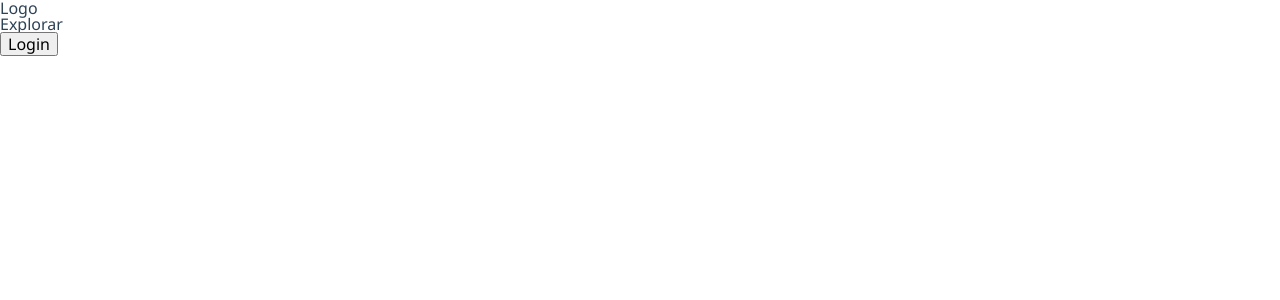
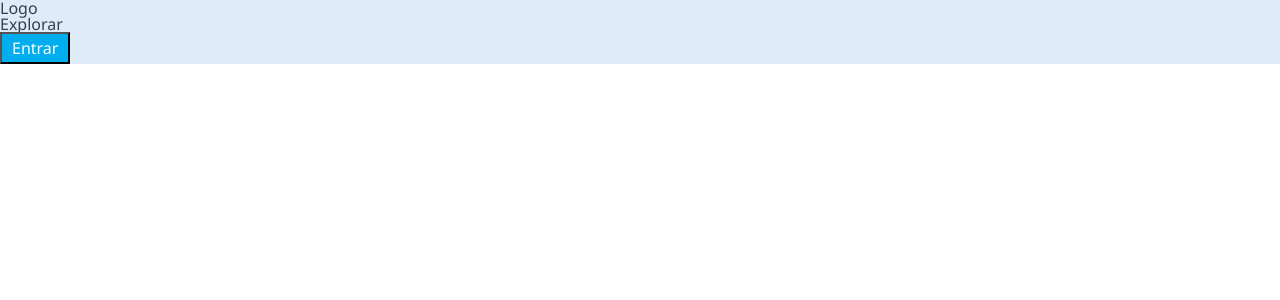
Before and after one commit to KainNhantumbo/Hagira-Brands-Store, a React (Create React App) app: page /login in a window 1280 px wide. Shown: the top 300 px of the page. Built offline with nearby package versions, Linux system fonts and the light colour scheme.

Commit message:
feat: added Button component

```diff
--- a/src/App.jsx
+++ b/src/App.jsx
@@ -1,12 +1,15 @@
 import Header from './components/Header';
 import { ThemeProvider } from 'styled-components';
+import { primary } from './styles/themes';
 import { Container } from './styles/app';
 
 const App = () => {
 	return (
-		<section>
-			<Header />
-		</section>
+		<ThemeProvider theme={primary}>
+			<Container>
+				<Header />
+			</Container>
+		</ThemeProvider>
 	);
 };
 
--- /dev/null
+++ b/src/components/Button.jsx
@@ -0,0 +1,12 @@
+import { ButtonContainer } from '../styles/components/button';
+
+const Button = ({ text, icon }) => {
+	return (
+		<ButtonContainer>
+			{icon}
+			<span>{text}</span>
+		</ButtonContainer>
+	);
+};
+
+export default Button;
--- a/src/components/Header.jsx
+++ b/src/components/Header.jsx
@@ -1,4 +1,5 @@
 import { Container } from "../styles/components/header";
+import Button from "./Button";
 
 const Header = () => {
 	return (
@@ -14,7 +15,7 @@ const Header = () => {
 				</nav>
 			</div>
 			<div className='actions'>
-				<button>Login</button>
+				<Button text={'Entrar'}/>
 			</div>
 		</Container>
 	);
--- /dev/null
+++ b/src/styles/components/button.js
@@ -0,0 +1,13 @@
+import styled from 'styled-components';
+
+export const ButtonContainer = styled.button`
+	padding: 5px 10px;
+	background: rgb(${({ theme }) => theme.primary});
+  bor
+	svg {
+	}
+	span {
+		font-weight: 500;
+		color: rgb(${({ theme }) => theme.text});
+	}
+`;
--- a/src/styles/components/header.js
+++ b/src/styles/components/header.js
@@ -1,3 +1,5 @@
-import styled from "styled-components";
+import styled from 'styled-components';
 
-export const Container =  styled.header``
+export const Container = styled.header`
+	background-color: rgb(${({theme}) => theme.brigther});
+`;
--- a/src/styles/themes.js
+++ b/src/styles/themes.js
@@ -3,4 +3,6 @@ export const primary = {
 	secondary: '128, 102, 149',
 	brigther: '223, 235, 248',
 	dark: '76, 127, 148',
+	text: '255,255,255',
+	background: '255,255,255',
 };
```
